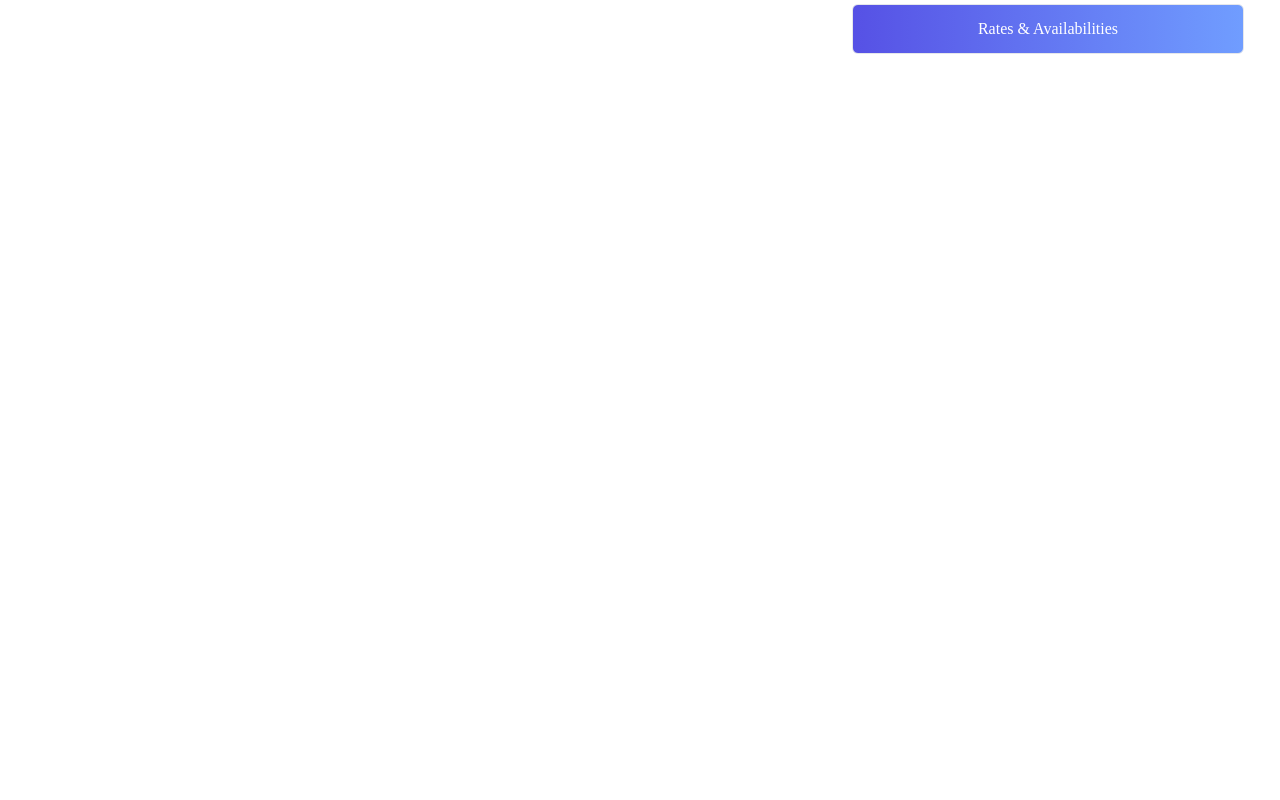
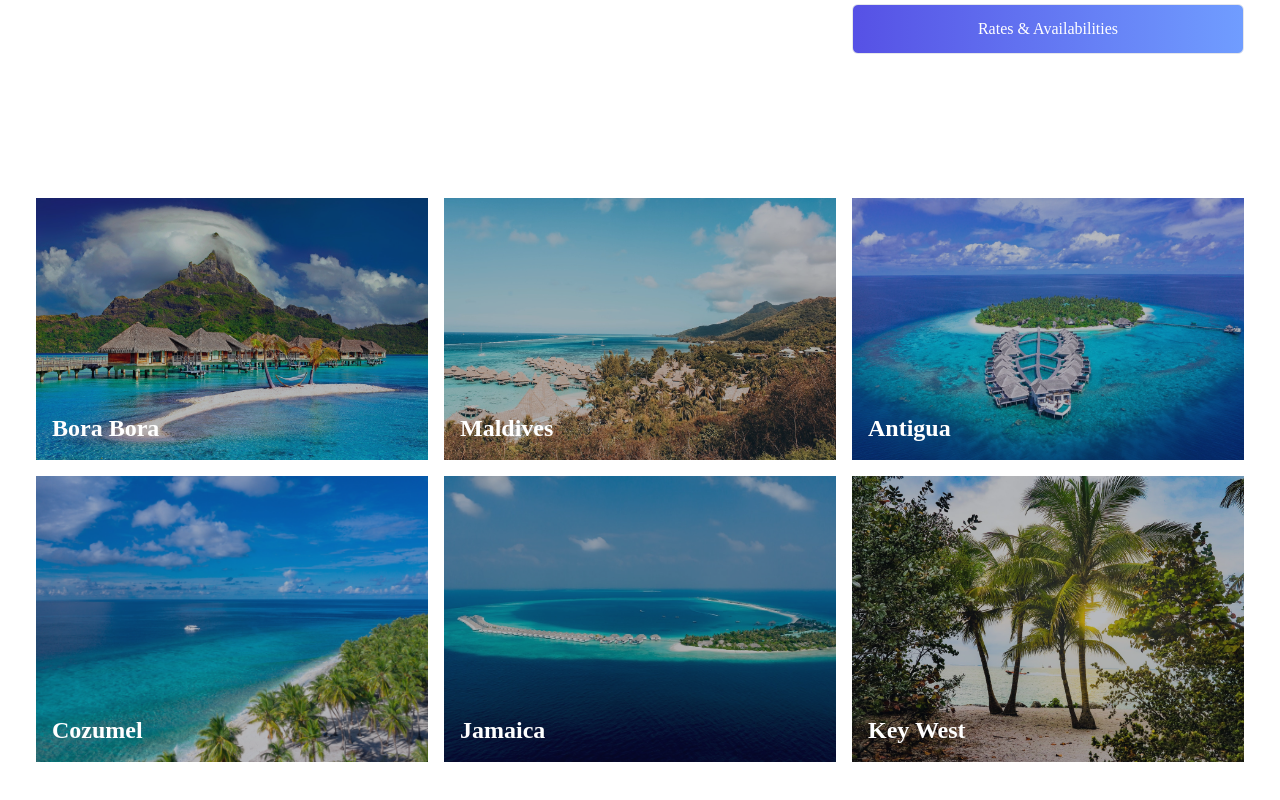
Before and after one commit to ArcOmotola/tailwind_proj, a React (Create React App) app: page / in a window 1280 px wide. Shown: the part 1970-2770 px from the top of the page. Before the commit the page ends 2104 px from the top, so only its background shows below. Built offline with nearby package versions, Linux system fonts and the light colour scheme.

Commit message:
added grid image cards

```diff
--- a/src/App.js
+++ b/src/App.js
@@ -2,6 +2,7 @@
 import Navbar from "./components/Navbar";
 import Destinations from "./components/Destinations";
 import Search from "./components/Search";
+import Selects from "./components/Selects";
 
 function App() {
   return (
@@ -10,6 +11,7 @@
       <Hero />
       <Destinations />
       <Search />
+      <Selects />
     </div>
   );
 }
--- /dev/null
+++ b/src/components/Selects.jsx
@@ -0,0 +1,23 @@
+import React from 'react'
+
+import BoraBora from '../assets/borabora.jpeg';
+import BoraBora2 from '../assets/borabora2.jpeg';
+import Maldives from '../assets/maldives.jpeg';
+import Maldives2 from '../assets/maldives2.jpeg';
+import Maldives3 from '../assets/maldives3.jpeg';
+import KeyWest from '../assets/keywest.jpeg';
+import SelectsCard from './SelectsCard';
+
+
+export default function Selects() {
+    return (
+        <div className='max-w-[1240px] mx-auto px-4 py-16 grid sm:grid-cols-2 lg:grid-cols-3 gap-4'>
+            <SelectsCard bg={BoraBora} text='Bora Bora'/>
+            <SelectsCard bg={BoraBora2} text='Maldives'/>
+            <SelectsCard bg={Maldives} text='Antigua'/>
+            <SelectsCard bg={Maldives2} text='Cozumel'/>
+            <SelectsCard bg={Maldives3} text='Jamaica'/>
+            <SelectsCard bg={KeyWest} text='Key West'/>
+        </div>
+    )
+}
--- /dev/null
+++ b/src/components/SelectsCard.jsx
@@ -0,0 +1,11 @@
+
+export default function SelectsCard(props) {
+    return (
+    <div className='relative'>
+        <img src={props.bg} alt="/" className='w-full h-full object-cover'/>
+        <div className='bg-gray-900/30 absolute top-0 left-0 w-full h-full'>
+            <p className='left-4 bottom-4 text-2xl font-bold text-white absolute'>{props.text}</p>
+        </div>
+    </div>
+    )
+}
```
